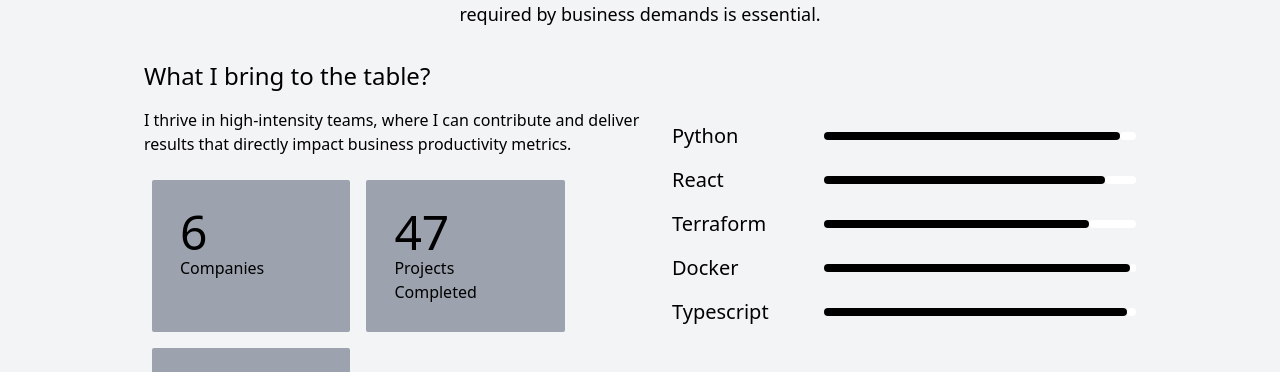
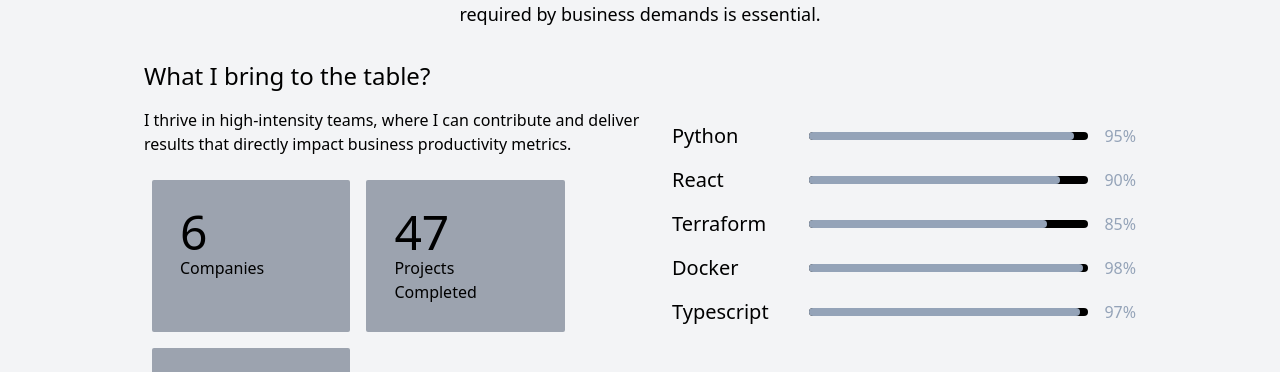
Before and after one commit to nikhiltyagi1991/portfolio, a React (Create React App) app: page / in a window 1280 px wide. Shown: the part 920-1292 px from the top of the page. Built offline with nearby package versions, Linux system fonts and the light colour scheme.

Commit message:
Fixed skills bars

```diff
--- a/src/components/Skills.js
+++ b/src/components/Skills.js
@@ -35,10 +35,10 @@
                     <div className='flex-1 flex flex-col gap-4 self-center w-full py-8 md:p-auto'>
                         {portfolio.skills.rightSection.keySkills.map(x => <div key={x.name} title={`${x.expertise}%`} className='flex items-center gap-4'>
                             <div className='text-xl w-1/2 md:pl-8'>{x.name}</div>
-                            <div className='w-full h-2 flex rounded-lg'>
-                                <div style={{ width: `${x.expertise}%` }} className='bg-black h-2 rounded-lg relative z-10'></div>
-                                <div style={{ width: `${100 - x.expertise}%` }} className='bg-white h-2 rounded-lg'></div>
+                            <div className='w-full h-2 bg-black rounded-lg'>
+                                <div style={{ width: `${x.expertise}%` }} className='bg-slate-400 h-2 rounded-lg'></div>
                             </div>
+                            <div className='text-slate-400'>{x.expertise}%</div>
                         </div>)}
                         <button onClick={handleSkillsModal} className="bg-gray-500 hover:bg-gray-700 text-white font-bold py-2 px-4 w-1/2 self-center rounded mt-8">
                             More...
```
